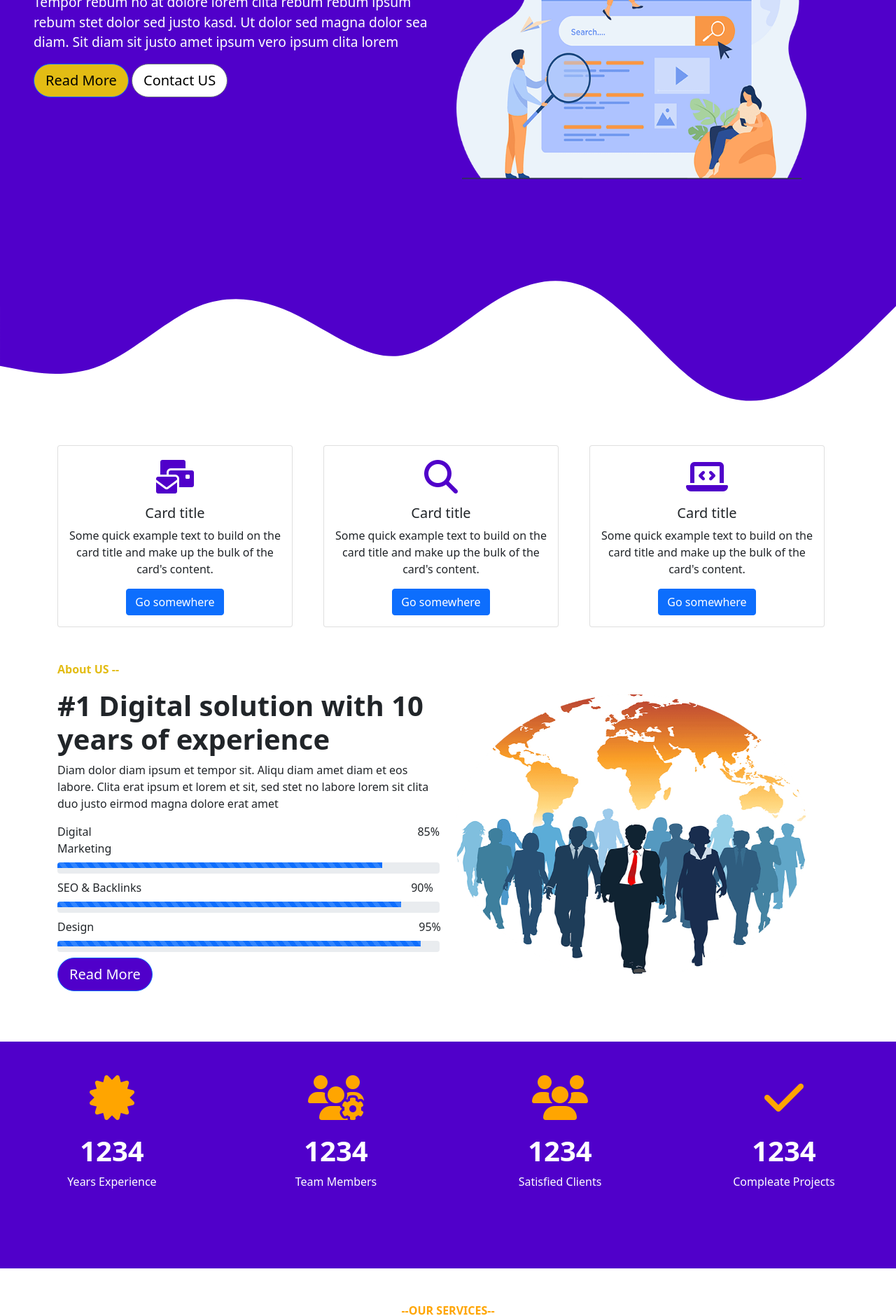
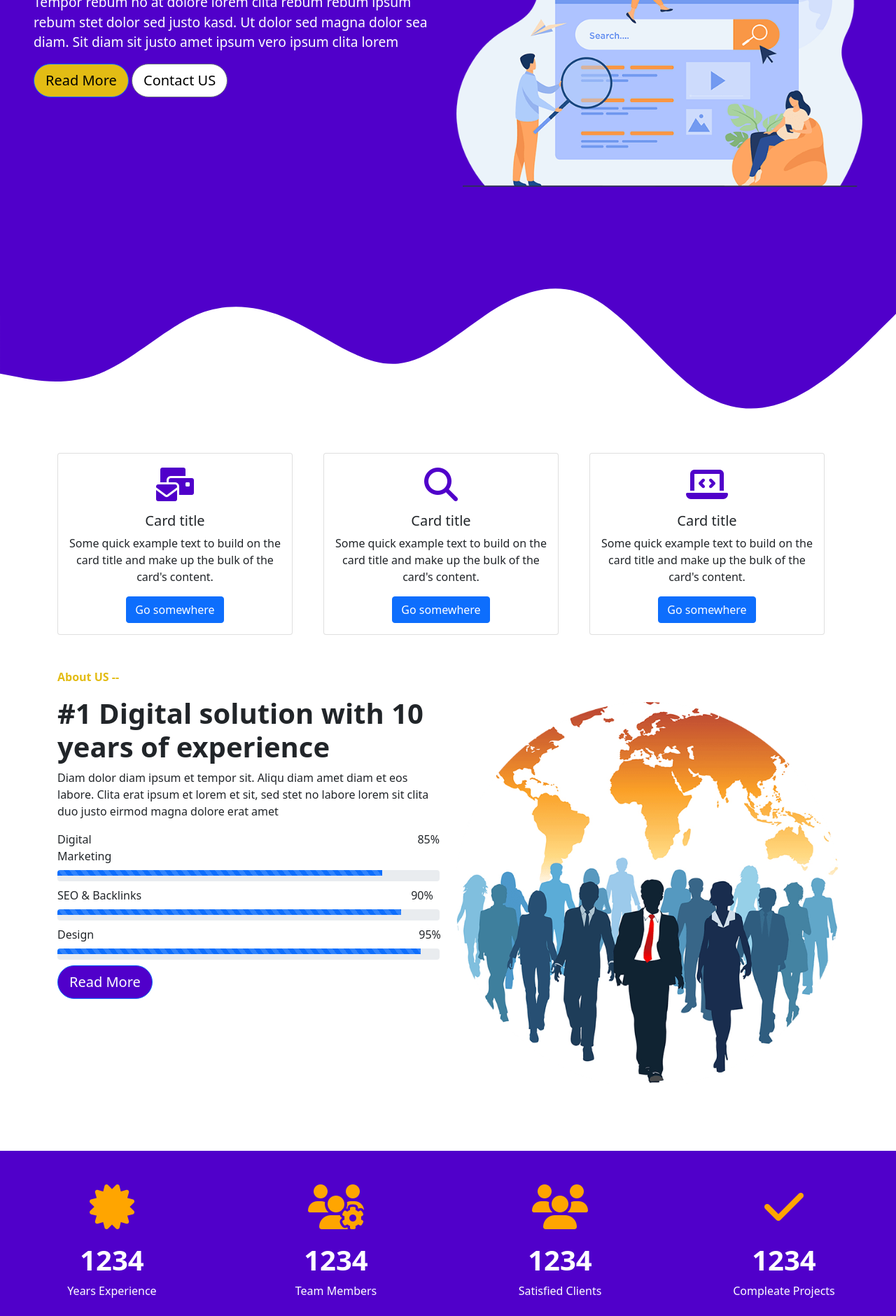
Before and after one commit to omkarbore6/dgital.github.io, a plain HTML site: page index.html in a window 1280 px wide. Shown: the part 312-2192 px from the top of the page at 70% size. Drawn offline with Linux system fonts and the light colour scheme; files whose address does not match are found by name.

Commit message:
Update index.html imges
Update index.html imges

```diff
--- a/index.html
+++ b/index.html
@@ -63,7 +63,7 @@
                 <button type="button" class="btn btn-secondary btn-lg" style="background-color: white;
                 color: black;border-radius: 25px;">Contact US</button>
             </div>
-            <div class="col-md-6 my-5"><img src="./Resource/img/hero.png" alt="" style="height: 400px; width: 500px;"></div>
+            <div class="col-md-6 my-5"><img src="./Resource/img/hero.png" class="img-fluid" alt=""></div>
         </div>
    </div>
    <svg xmlns="http://www.w3.org/2000/svg" viewBox="0 0 1440 320"><path fill="#5000ca" fill-opacity="1" d="M0,192L26.7,197.3C53.3,203,107,213,160,192C213.3,171,267,117,320,96C373.3,75,427,85,480,112C533.3,139,587,181,640,176C693.3,171,747,117,800,85.3C853.3,53,907,43,960,74.7C1013.3,107,1067,181,1120,218.7C1173.3,256,1227,256,1280,229.3C1333.3,203,1387,149,1413,122.7L1440,96L1440,0L1413.3,0C1386.7,0,1333,0,1280,0C1226.7,0,1173,0,1120,0C1066.7,0,1013,0,960,0C906.7,0,853,0,800,0C746.7,0,693,0,640,0C586.7,0,533,0,480,0C426.7,0,373,0,320,0C266.7,0,213,0,160,0C106.7,0,53,0,27,0L0,0Z"></path></svg>
@@ -139,7 +139,7 @@
                 background-color: #5000ca;color: black; color: white;">Read More</button>
             </div>
             <div class="col-md-6 py-5">
-                <img src="./Resource/img/about2.png" alt="" style="height: 400px; width: 500px;">
+                <img src="./Resource/img/about2.png" class="img-fluid" alt="" >
             </div>
         </div>
    </div>
```
